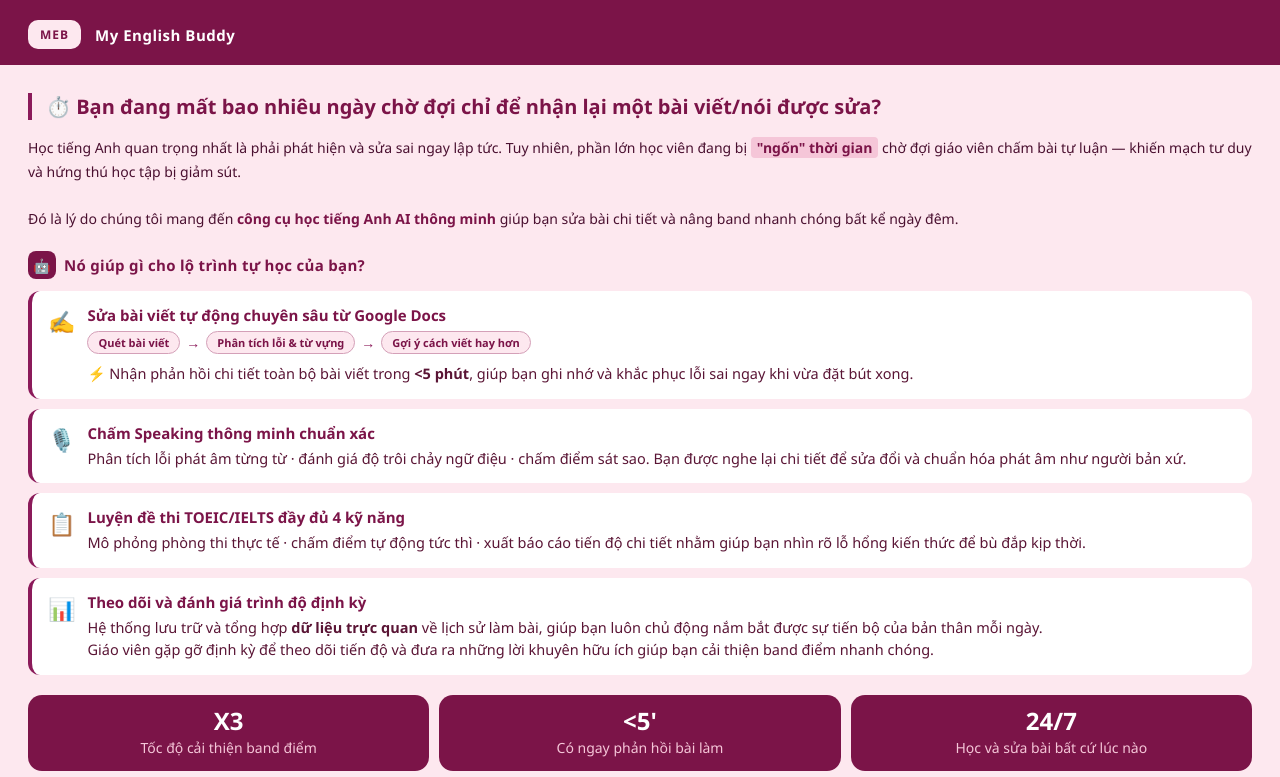
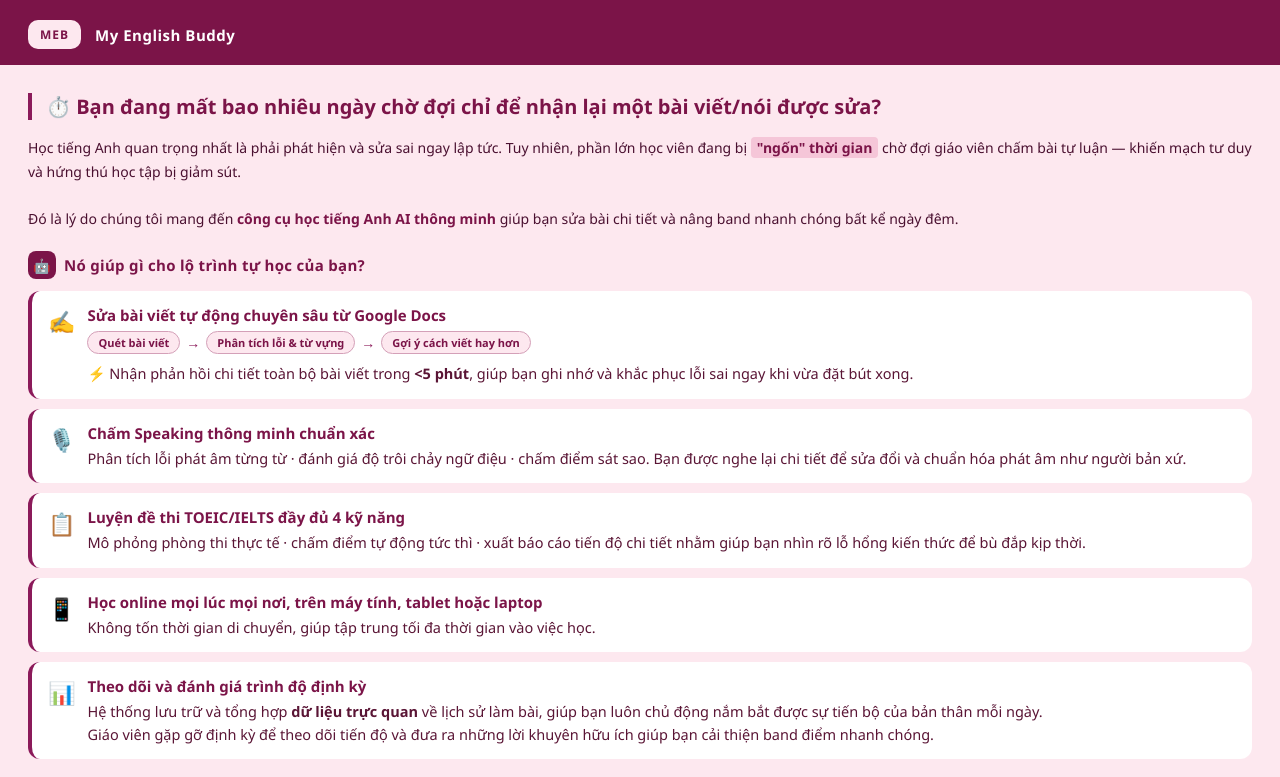
Before and after one commit to hapthse05058/auto-check-exercise-website, a React (Vite) app: page /personal in a window 1280 px wide. Shown: the top 777 px of the page. Built offline with nearby package versions, Linux system fonts and the light colour scheme; no server answers.

Commit message:
edit content

```diff
--- a/src/pages/LandingPagePersonal.jsx
+++ b/src/pages/LandingPagePersonal.jsx
@@ -281,6 +281,18 @@ export default function LandingPagePersonal() {
                             </div>
                         </div>
                     </div>
+                    {/* Feature 3 */}
+                    <div className="pm-feature">
+                        <div className="pm-feature-icon">📱</div>
+                        <div className="pm-feature-content">
+                            <div className="pm-feature-label">
+                                Học online mọi lúc mọi nơi, trên máy tính, tablet hoặc laptop
+                            </div>
+                            <div className="pm-feature-desc">
+                                Không tốn thời gian di chuyển, giúp tập trung tối đa thời gian vào việc học.
+                            </div>
+                        </div>
+                    </div>
 
                     {/* Feature 4 */}
                     <div className="pm-feature">
```
